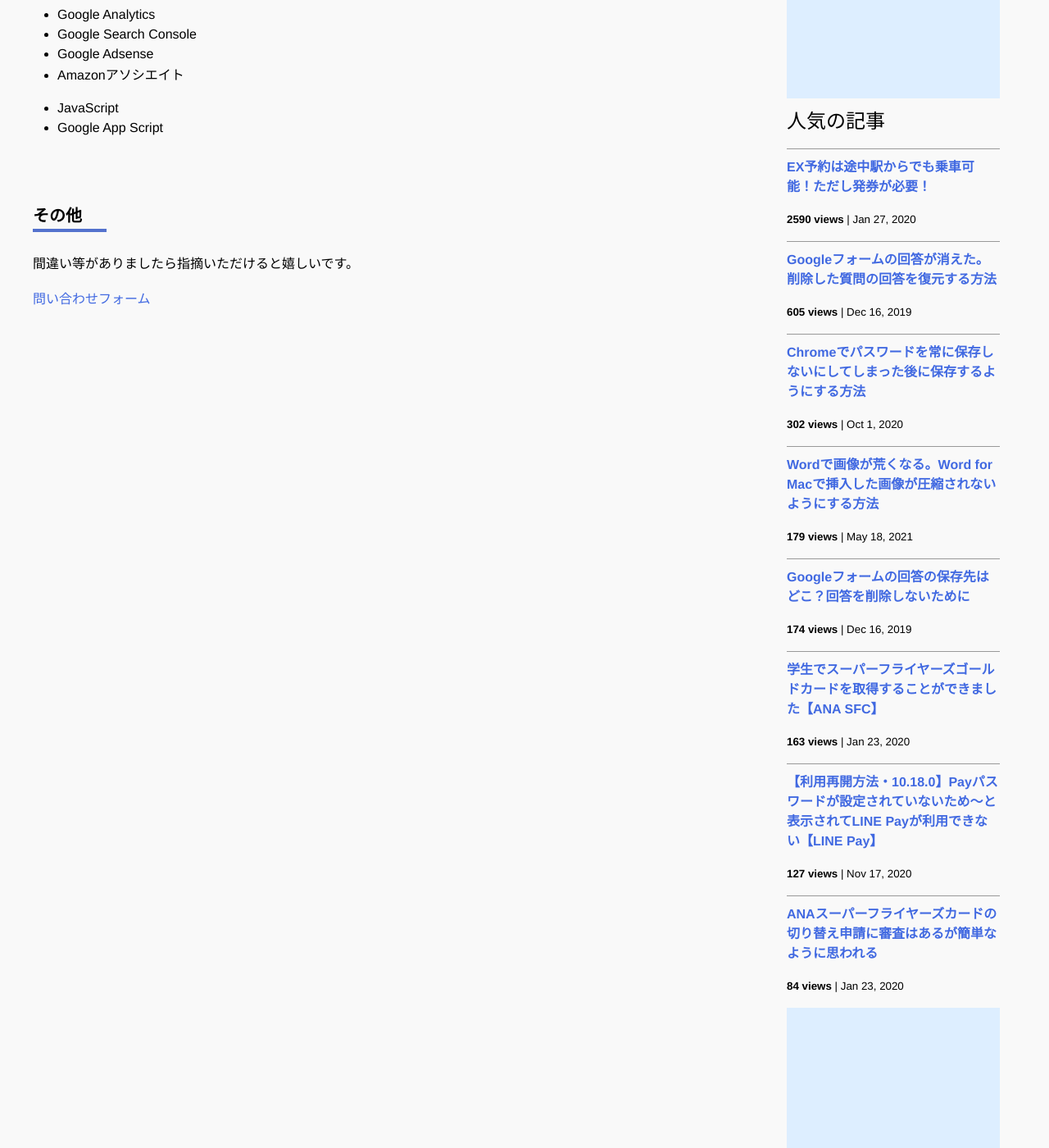
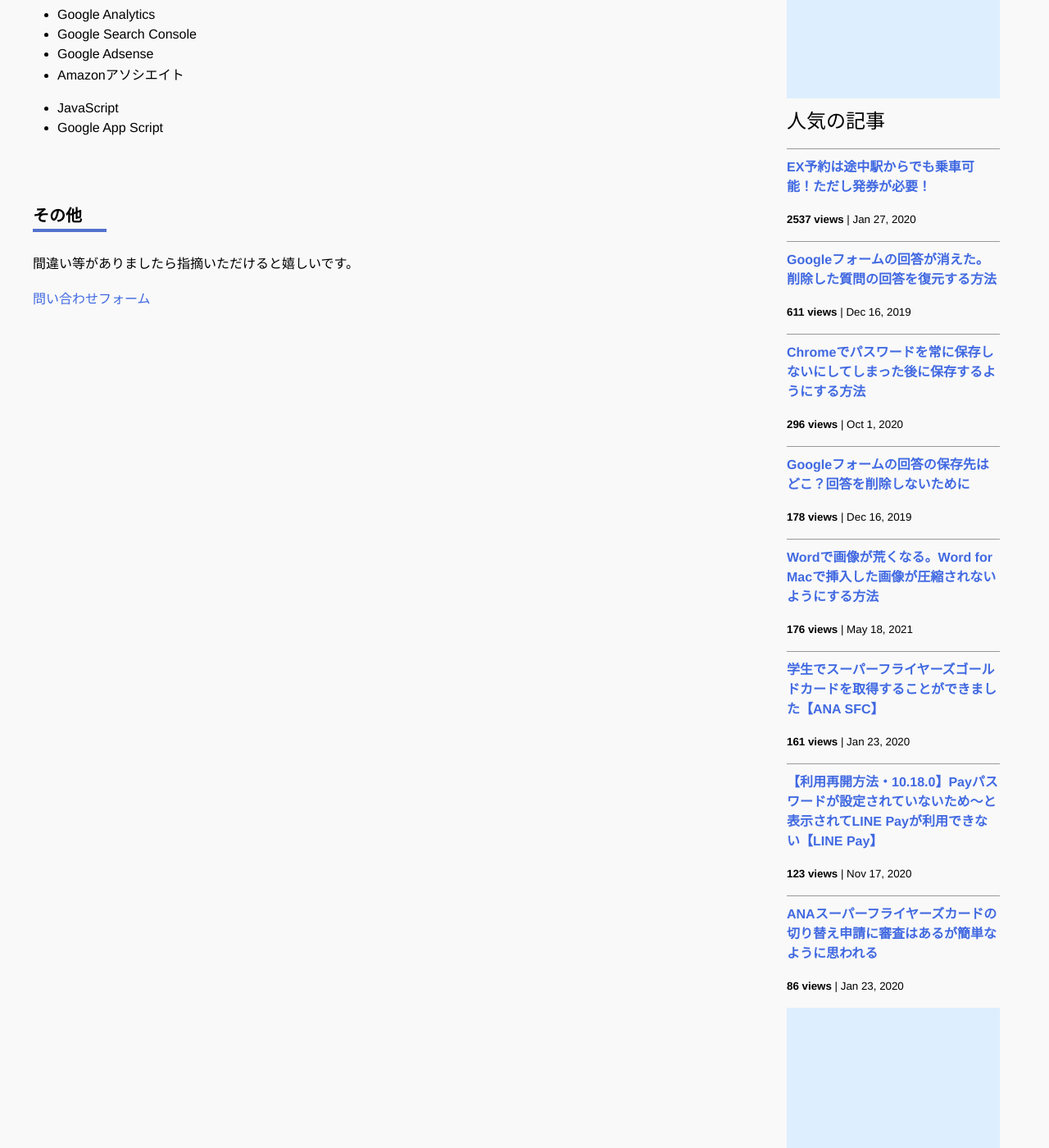
Before and after one commit to iwanaminami/shoyaiwaname, a Jekyll site: the page built from about.markdown, in a window 1280 px wide and 1400 px high, scrolled down 693 px. Shown: the whole window at 82% size. Built offline with Jekyll 4.4.1, drawn with Linux system fonts in a browser that asks for light colours; nearby versions of some CDN libraries; comment, search, counter and statistics services are not loaded.

Commit message:
a new commit message

```diff
--- a/_data/popularposts.yml
+++ b/_data/popularposts.yml
@@ -1,17 +1,17 @@
 side:
-  - view: 2590
+  - view: 2537
     url: /2020/01/27/ex-rideontheway.html
-  - view: 605
+  - view: 611
     url: /2019/12/16/restore-googleform.html
-  - view: 302
+  - view: 296
     url: /2020/10/01/googlepassword.html
-  - view: 179
+  - view: 178
+    url: /2019/12/16/googleform-answers.html
+  - view: 176
     url: /2021/05/18/image-compression-word.html
-  - view: 174
-    url: /2019/12/16/googleform-answers.html
-  - view: 163
+  - view: 161
     url: /2020/01/23/sfcgold.html
-  - view: 127
+  - view: 123
     url: /2020/11/17/linepay.html
-  - view: 84
+  - view: 86
     url: /2020/01/23/sfc-judge.html
```
